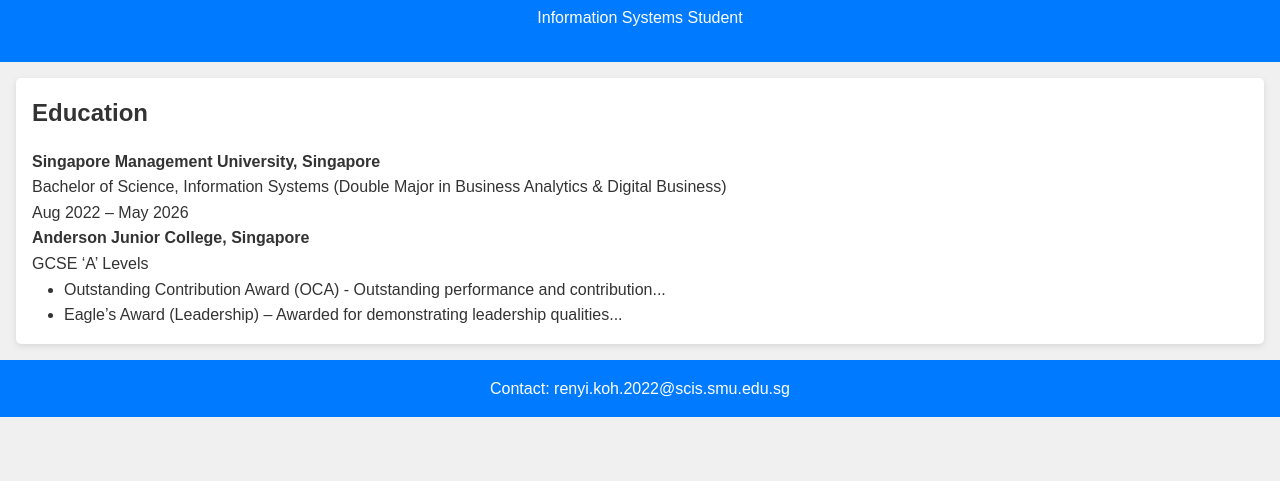
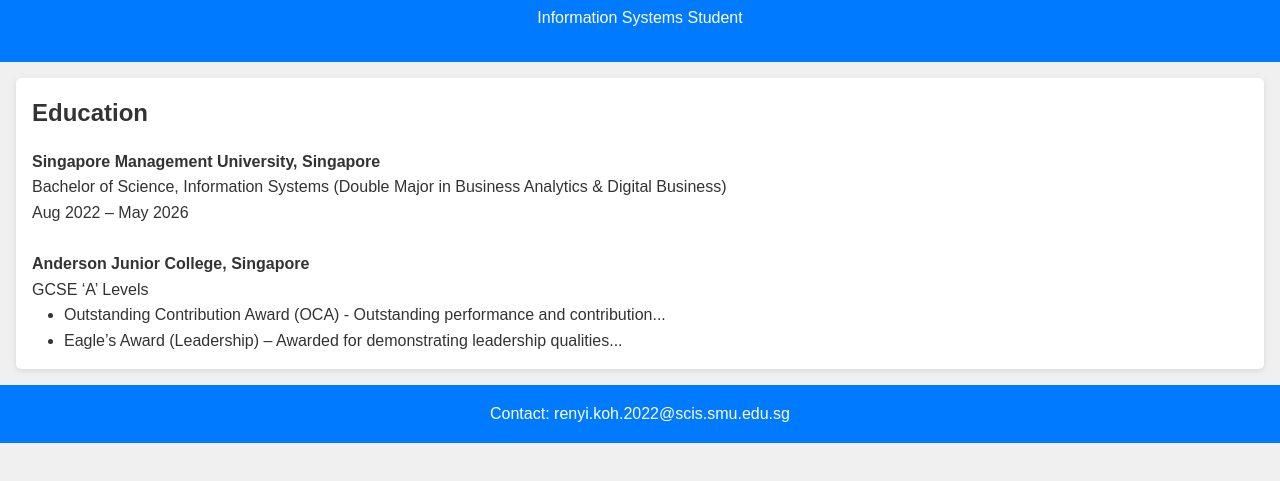
Before and after one commit to rykn1/rykn1.github.io, a plain HTML site: page index.html in a window 1280 px wide. Shown: the part 125-606 px from the top of the page. Drawn offline with Linux system fonts and the light colour scheme.

Commit message:
Update index.html

```diff
--- a/index.html
+++ b/index.html
@@ -16,7 +16,7 @@
     <h2>Education</h2>
     <p><strong>Singapore Management University, Singapore</strong></p>
     <p>Bachelor of Science, Information Systems (Double Major in Business Analytics & Digital Business)<br>
-    Aug 2022 – May 2026</p>
+    Aug 2022 – May 2026</p><br>
 
     <p><strong>Anderson Junior College, Singapore</strong></p>
     <p>GCSE ‘A’ Levels</p>
```
